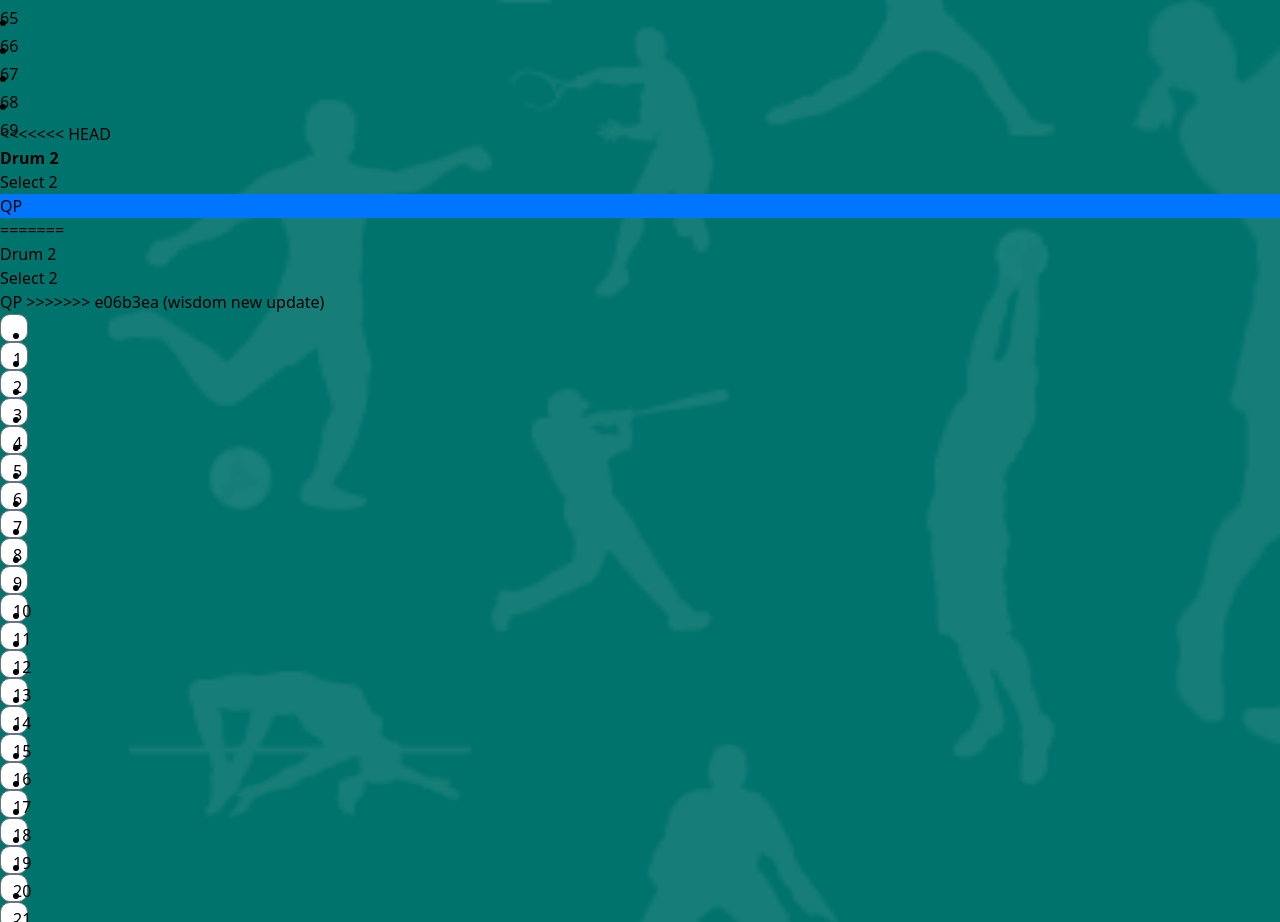
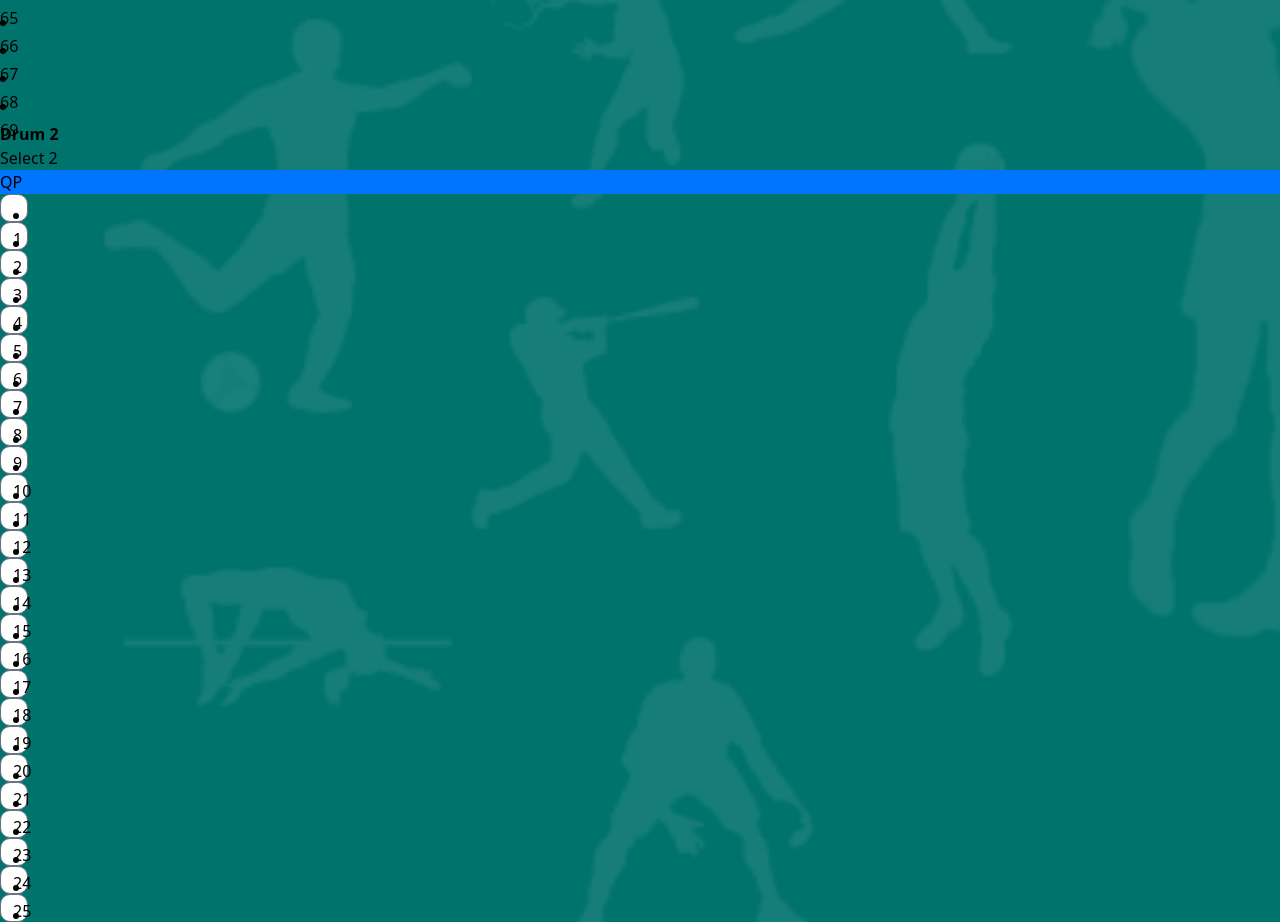
Before and after one commit to Enkay-hect/lotteryapp, a Vue app: page /Pay-N-Play in a window 1280 px wide. Shown: the part 1882-2804 px from the top of the page. Built offline with nearby package versions, Linux system fonts and the light colour scheme.

Commit message:
wisdom update

```diff
--- a/src/views/PayNPlay.vue
+++ b/src/views/PayNPlay.vue
@@ -36,15 +36,9 @@
         </div>
 
         <div class="header">
-<<<<<<< HEAD
             <h2 class="payNplayLinks" style="font-weight: bold;">Drum 2</h2>
             <h2 class="payNplayLinks">Select 2</h2>
             <h2 class="payNplayLinksQP" style="background: rgba(0, 117, 255, 1);">QP</h2>
-=======
-            <h2 class="payNplayLinks">Drum 2</h2>
-            <h3 class="payNplayLinks">Select 2</h3>
-            <router-link to="" class="payNplayLinksQP">QP</router-link>
->>>>>>> e06b3ea (wisdom new update)
         </div>
 
         <div class="totNum">
```
